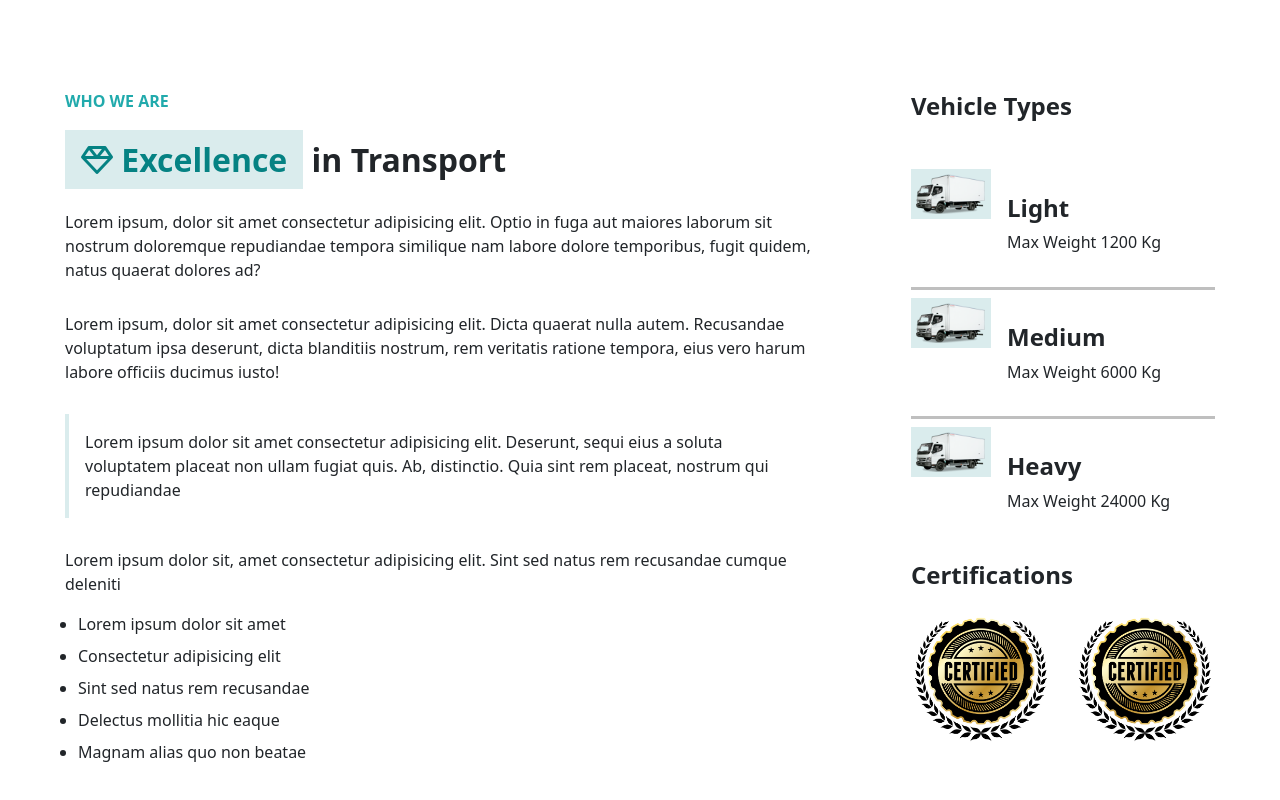
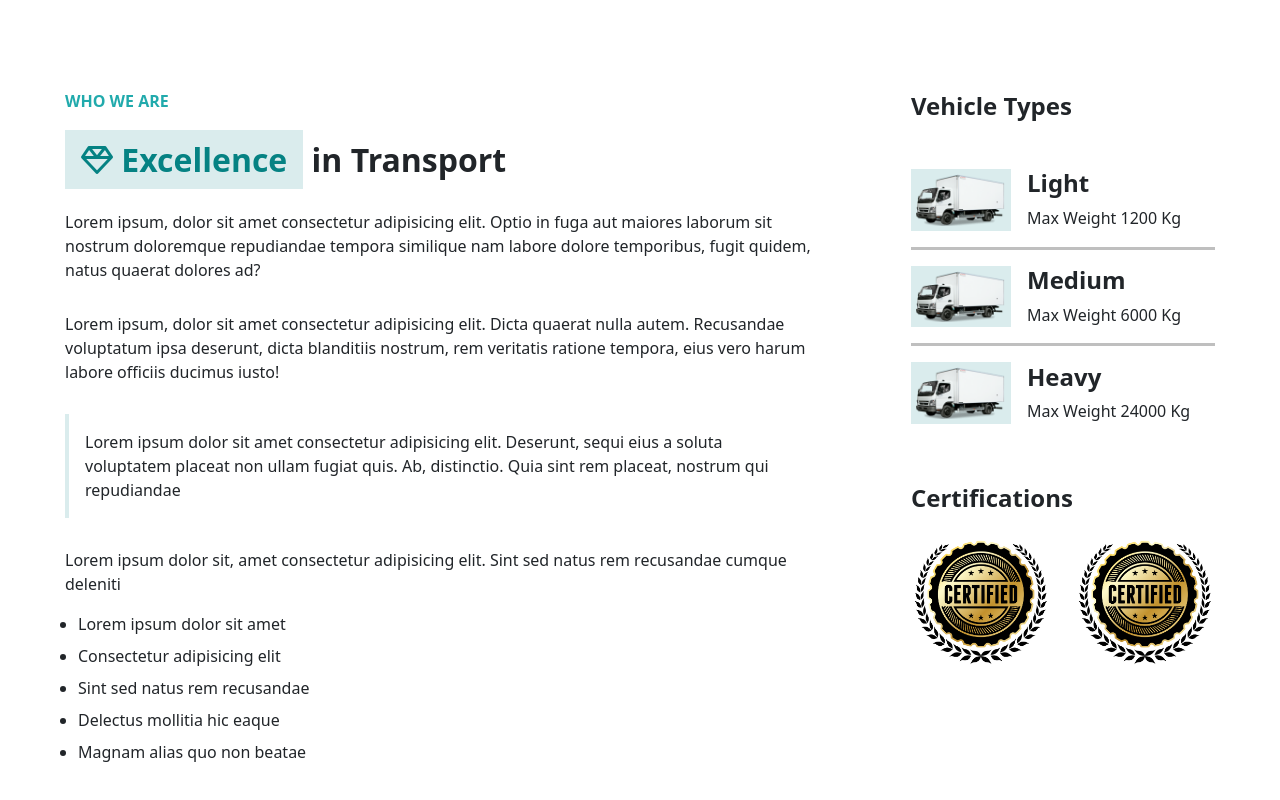
Before and after one commit to RiccardoBernardi1/proj-html-vuejs, a Vue app: page / in a window 1280 px wide. Shown: the part 937-1737 px from the top of the page. Built offline with nearby package versions, Linux system fonts and the light colour scheme.

Commit message:
Corregge dimensioni colonna destra prima sezione

```diff
--- a/src/components/MainComponents/FirstSectionComp/ColRigthFirstSection.vue
+++ b/src/components/MainComponents/FirstSectionComp/ColRigthFirstSection.vue
@@ -2,7 +2,7 @@
   <div class="col-right">
     <h4 class="fw-bold mb-5">Vehicle Types</h4>
     <div class="vehicle-types">
-      <div class="d-flex truck align-items-center pb-2">
+      <div class="d-flex truck align-items-center pb-3">
         <div class="truck-img">
           <img src="../../../assets/truck-1.png" alt="Truck image" />
         </div>
@@ -11,7 +11,7 @@
           <span>Max Weight 1200 Kg</span>
         </div>
       </div>
-      <div class="d-flex truck align-items-center py-2">
+      <div class="d-flex truck align-items-center py-3">
         <div class="truck-img">
           <img src="../../../assets/truck-1.png" alt="Truck image" />
         </div>
@@ -20,7 +20,7 @@
           <span>Max Weight 6000 Kg</span>
         </div>
       </div>
-      <div class="d-flex truck align-items-center pt-2">
+      <div class="d-flex truck align-items-center pt-3">
         <div class="truck-img">
           <img src="../../../assets/truck-1.png" alt="Truck image" />
         </div>
@@ -45,17 +45,22 @@ export default {
 </script>
 
 <style lang="scss" scoped>
-.truck:not(:last-child) {
-  border-bottom: 0.1875rem solid #bfbfbf;
-}
-.truck-img {
-  background-color: #daeced;
+.vehicle-types {
   margin-bottom: 3.75rem;
-  img {
-    width: 5rem;
-    padding: 0.3125rem;
+  .truck {
+    &:not(:last-child) {
+      border-bottom: 0.1875rem solid #bfbfbf;
+    }
+    .truck-img {
+      background-color: #daeced;
+      img {
+        width: 6.25rem;
+        padding: 0.3125rem;
+      }
+    }
   }
 }
+
 .certifications img {
   max-width: 8.75rem;
 }
```
